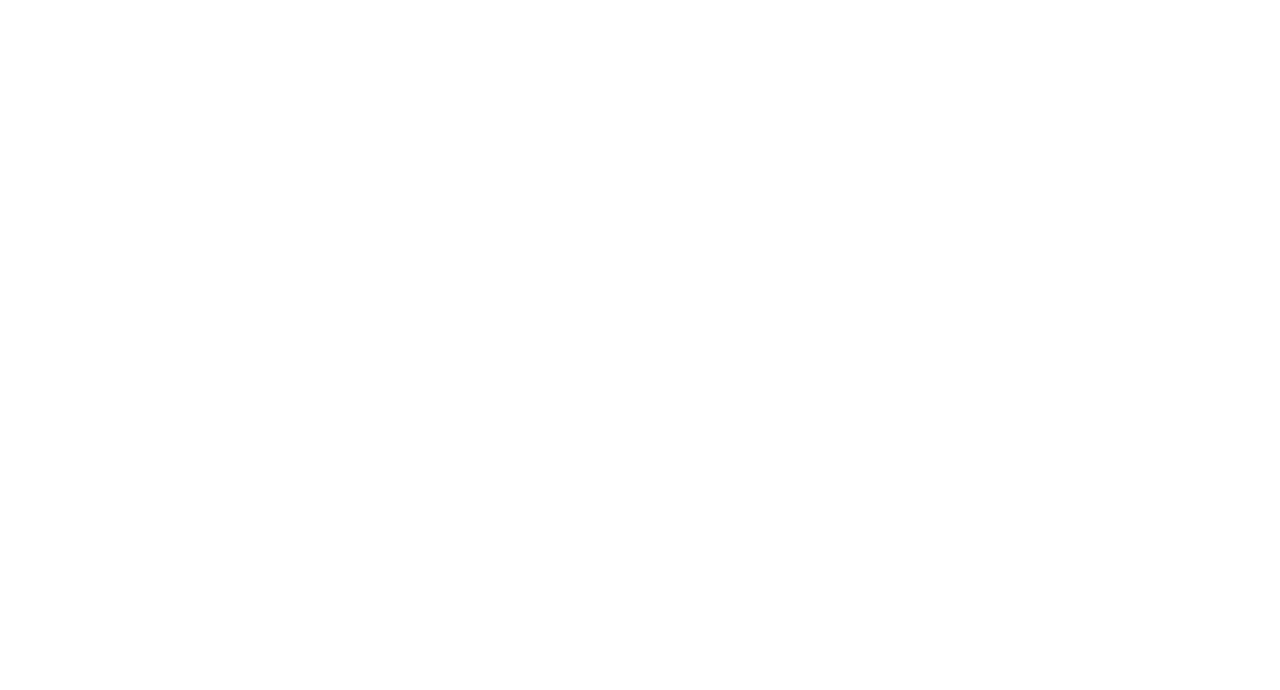
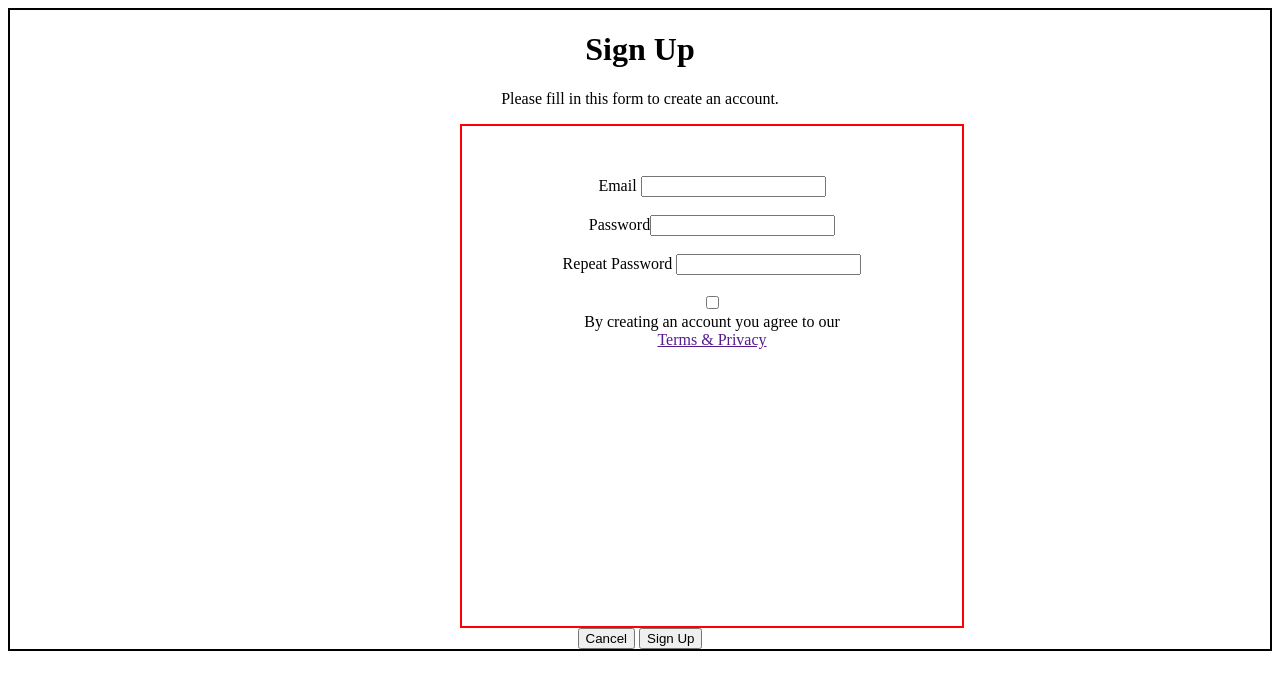
Before and after one commit to claudiahW/sign-in-form, a plain HTML site: page index.html in a window 1280 px wide. Drawn offline with Linux system fonts and the light colour scheme.

Commit message:
add styling

```diff
--- a/index.html
+++ b/index.html
@@ -3,9 +3,29 @@
 <head>
     <meta charset="UTF-8">
     <meta name="viewport" content="width=device-width, initial-scale=1.0">
+    <link rel="stylesheet" href="style.css">
     <title>SIGN IN </title>
 </head>
 <body>
+    <form>
+    <div class="container">
+   <h1>Sign Up</h1>
+   <p>Please fill in this form to create an account.</p>
+   <section>
+    <div class="info">
+       <label for="email"> Email <input type="email" id="email"></label> <br>
+       <label for="password">Password<input type="password" id="password"></label><br>
+       <label for="rpassword">Repeat Password <input type="password" id="rpassword"></label><br>
+       <label><input type="checkbox"></label>
+       By creating an account you agree to our <span><a href="">Terms & Privacy</a></span>
+    </div>
+    <div class="button">
+        <button>Cancel</button>
+        <button>Sign Up</button>
+    </div>
+    </section>
 
+</div>
+</form>
 </body>
 </html>
--- a/style.css
+++ b/style.css
@@ -0,0 +1,18 @@
+.container{
+    margin:0;
+    border:2px solid black;
+    text-align: center;
+    padding:auto;
+}
+ .info{
+    margin-left:450px;
+    text-align: center;
+    height:400px;
+    width:auto;
+    padding:50px;
+    border:2px solid red;
+    width:400px;
+    display: flex;
+    flex-direction: column;
+
+ }
```
